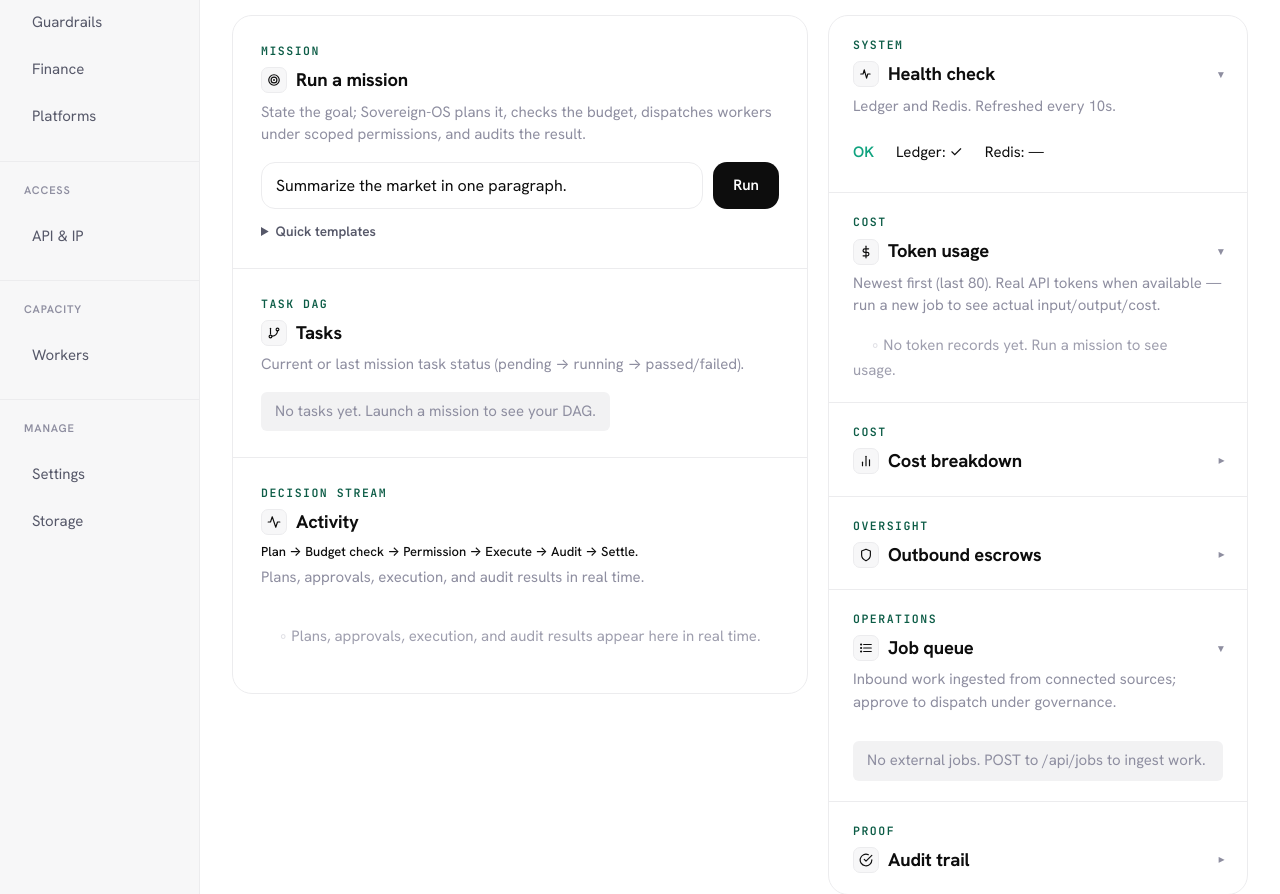
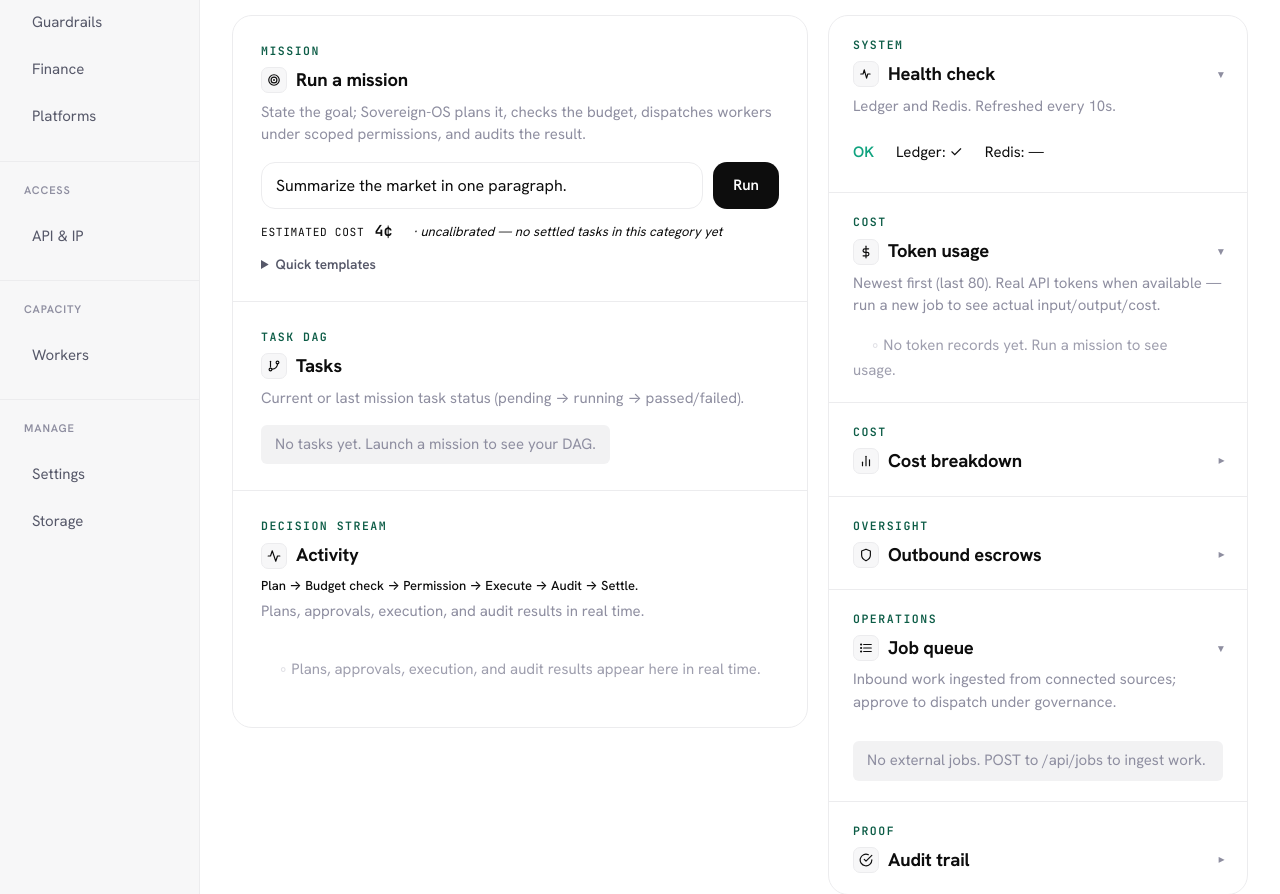
Before and after one commit to Justin0504/Sovereign-OS, a FastAPI app: page / in a window 1280 px wide. Shown: the part 284-1178 px from the top of the page. Run offline with FastAPI, Linux system fonts and the light colour scheme; data that the repository does not hold is empty; parts of the project's set-up code (start-up, migrations or seed data) failed here and were passed over; some web fonts are replaced.

Commit message:
Show the cost forecast where the spend decision is made
GET /api/cost/forecast returns a point estimate for a goal, and — only when
enough tasks have settled to have measured a spread — an 80th-percentile upper
figure, alongside the calibration state behind it.

The panel sits directly under the goal input, because that is the moment someone
decides to spend. It renders "uncalibrated — no settled tasks in this category
yet" until there is evidence, and switches to "calibrated on N settled tasks ·
X% within 2x" once there is.

Reporting the band as absent rather than guessing it is the design point. An
interval computed from two samples reads as precision the system does not have,
which is worse for a number someone is about to trust than admitting there is
none. `has_evidence` gates it at n>=3 server-side so the UI cannot invent one.

Also fixed here, and subtle: the engine loop added in the previous commit recorded
its own CORRECTED estimate against actual. cost_factor is defined as
actual / RAW estimate — that is what estimate_task_cost_cents(calibrated=True)
multiplies by — so feeding it corrected figures would have made the factor a
residual on its own output, converging to 1.0 and quietly disagreeing with the web
job path and the benchmark, which both record raw. Budgeting keeps the corrected
figure; calibration now gets the raw one. Pinned by test.

Suite: 508 passed.

Co-Authored-By: Claude Opus 5 (1M context) <noreply@anthropic.com>

```diff
--- a/sovereign_os/web/app.py
+++ b/sovereign_os/web/app.py
@@ -2670,6 +2670,45 @@ class {class_name}(BaseWorker):
                 _logs.append(("ceo", f"Job {job_id} retry approved (attempt {j.retry_count}/{max_retries})."))
                 return {"job": asdict(j)}
         raise HTTPException(status_code=404, detail="Job not found")
+
+    @app.get("/api/cost/forecast", summary="Pre-flight cost forecast for a goal")
+    def api_cost_forecast(goal: str = "", category: str = ""):
+        """
+        What this goal is expected to cost, before any compute is spent.
+
+        Returns a point estimate and — only when enough tasks have settled to have
+        measured the spread — an 80th-percentile upper figure. The band is reported as
+        absent rather than guessed when there is no evidence for it: a confidence
+        interval invented from three samples is worse than none.
+        """
+        from sovereign_os.governance.cost_model import cost_factor, cost_stats
+        from sovereign_os.governance.economics import complexity_from_goal, estimate_task_cost_cents
+
+        cat = (category or "general").strip().lower()
+        cx = complexity_from_goal(goal or "")
+        point = estimate_task_cost_cents(cat, complexity=cx, calibrated=True)
+        raw = estimate_task_cost_cents(cat, complexity=cx, calibrated=False)
+        stats = cost_stats(cat)
+
+        upper = None
+        if stats.n >= 3:
+            upper = max(point, int(round(raw * stats.safety_multiplier(0.8))))
+
+        return {
+            "category": cat,
+            "complexity": cx,
+            "point_cents": point,
+            "raw_cents": raw,
+            "upper_cents": upper,
+            "calibration": {
+                "samples": stats.n,
+                "factor": cost_factor(cat),
+                "within_2x": stats.within_2x if stats.n else None,
+                "overrun_rate": stats.under_rate if stats.n else None,
+                # Until tasks settle, the forecast is the cold heuristic and nothing more.
+                "has_evidence": stats.n >= 3,
+            },
+        }
 
     @app.post("/api/run")
     def api_run(payload: dict | None = Body(None)):
--- a/sovereign_os/web/templates/dashboard.html
+++ b/sovereign_os/web/templates/dashboard.html
@@ -238,6 +238,16 @@
       margin-bottom: 16px;
       line-height: 1.5;
     }
+    .cost-forecast {
+      display: flex; align-items: baseline; gap: 10px; flex-wrap: wrap;
+      margin-top: 10px; font-size: 0.82rem; color: var(--mut);
+    }
+    .cf-k { font-family: var(--font-mono); font-size: 0.7rem; letter-spacing: .06em; text-transform: uppercase; }
+    .cf-v { font-family: var(--font-mono); font-size: 0.95rem; color: var(--ink); font-weight: 600; }
+    .cf-band { font-family: var(--font-mono); }
+    .cf-conf { color: var(--mut); }
+    .cf-conf.cf-cold { font-style: italic; }
+
     .prompt-row {
       display: flex;
       gap: 10px;
@@ -821,6 +831,12 @@
           <div class="prompt-row">
             <input type="text" id="goal" placeholder="e.g. Summarize the market in one paragraph" value="Summarize the market in one paragraph." />
             <button class="btn" onclick="runMission()">Run</button>
+          </div>
+          <div class="cost-forecast" id="costForecast" hidden>
+            <span class="cf-k">Estimated cost</span>
+            <span class="cf-v" id="cfValue">—</span>
+            <span class="cf-band" id="cfBand"></span>
+            <span class="cf-conf" id="cfConf"></span>
           </div>
           <details style="margin-top:12px">
             <summary style="cursor:pointer;font-size:0.85rem;font-weight:600;color:var(--text-soft)">Quick templates</summary>
@@ -1966,6 +1982,50 @@
         card.addEventListener("click", go);
         card.addEventListener("keydown", function(e) { if (e.key === "Enter" || e.key === " ") { e.preventDefault(); go(); } });
       });
+
+      // ---- pre-flight cost forecast -------------------------------------------
+      // Shown beside the goal because that is where the decision to spend is made.
+      // The band is rendered only when the server says it has measured a spread; an
+      // interval invented from two samples reads as precision the system lacks.
+      var cfCat = "general", cfTimer = null;
+      function cents(c) { return c >= 100 ? "$" + (c / 100).toFixed(2) : c + "\u00A2"; }
+      function forecast() {
+        var g = r("goal"), box = r("costForecast");
+        if (!g || !box) return;
+        var goal = (g.value || "").trim();
+        if (!goal) { box.hidden = true; return; }
+        fetch("/api/cost/forecast?goal=" + encodeURIComponent(goal) + "&category=" + encodeURIComponent(cfCat))
+          .then(function(x) { return x.json(); })
+          .then(function(d) {
+            box.hidden = false;
+            r("cfValue").textContent = cents(d.point_cents);
+            var cal = d.calibration || {};
+            r("cfBand").textContent = d.upper_cents ? "· up to " + cents(d.upper_cents) + " (80th pct)" : "";
+            var conf = r("cfConf");
+            if (cal.has_evidence) {
+              conf.className = "cf-conf";
+              conf.textContent = "· calibrated on " + cal.samples + " settled task"
+                + (cal.samples === 1 ? "" : "s")
+                + (cal.within_2x != null ? " · " + Math.round(cal.within_2x * 100) + "% within 2\u00D7" : "");
+            } else {
+              conf.className = "cf-conf cf-cold";
+              conf.textContent = "· uncalibrated — no settled tasks in this category yet";
+            }
+          })
+          .catch(function() { box.hidden = true; });
+      }
+      var goalEl = r("goal");
+      if (goalEl) {
+        goalEl.addEventListener("input", function() {
+          clearTimeout(cfTimer); cfTimer = setTimeout(forecast, 400);
+        });
+        forecast();
+      }
+      document.querySelectorAll(".cap-card .cap-name").forEach(function(n) {
+        n.closest(".cap-card").addEventListener("click", function() {
+          cfCat = n.textContent.trim().toLowerCase(); setTimeout(forecast, 50);
+        });
+      });
     })();
   </script>
 </body>
```
Also changed, not shown: sovereign_os/governance/engine.py (+12 -1 lines), tests/test_cost_forecast_api.py (added, +93 -0 lines), tests/test_engine_cost_feedback.py (+33 -0 lines).
